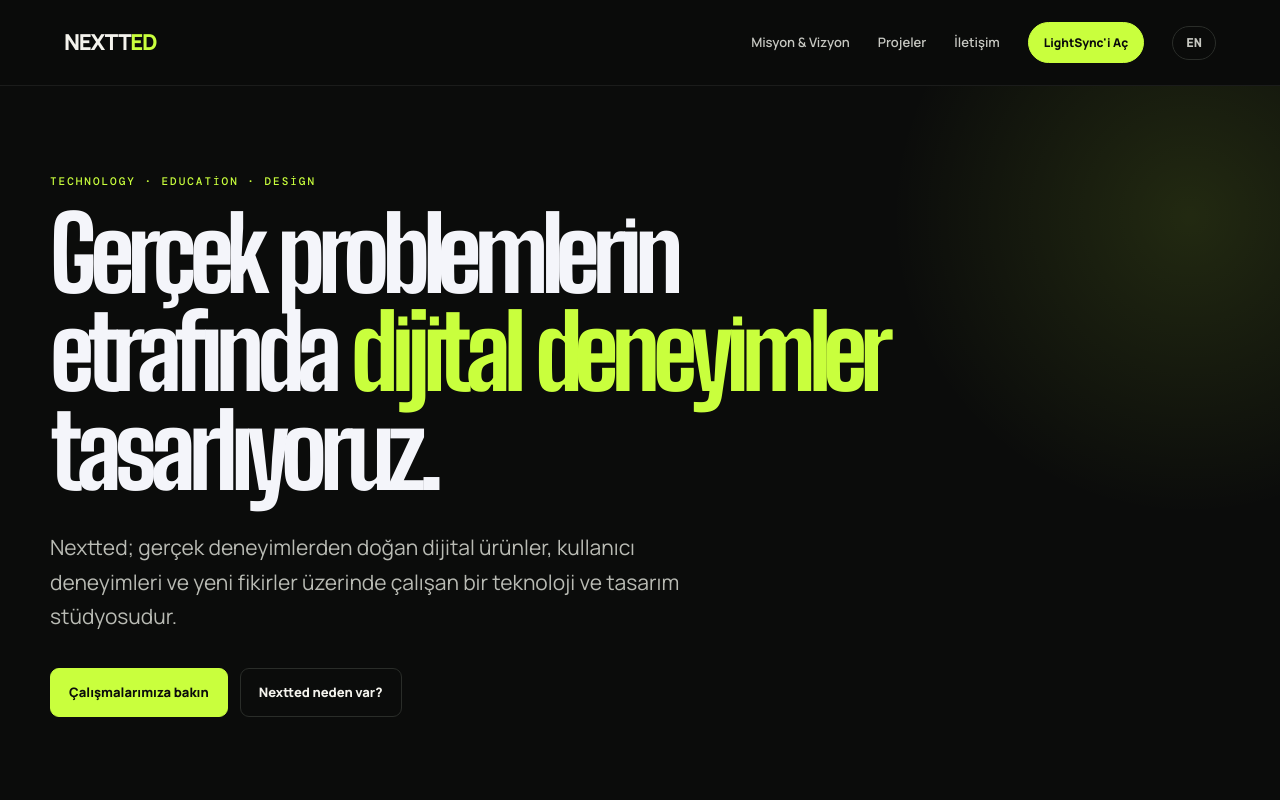
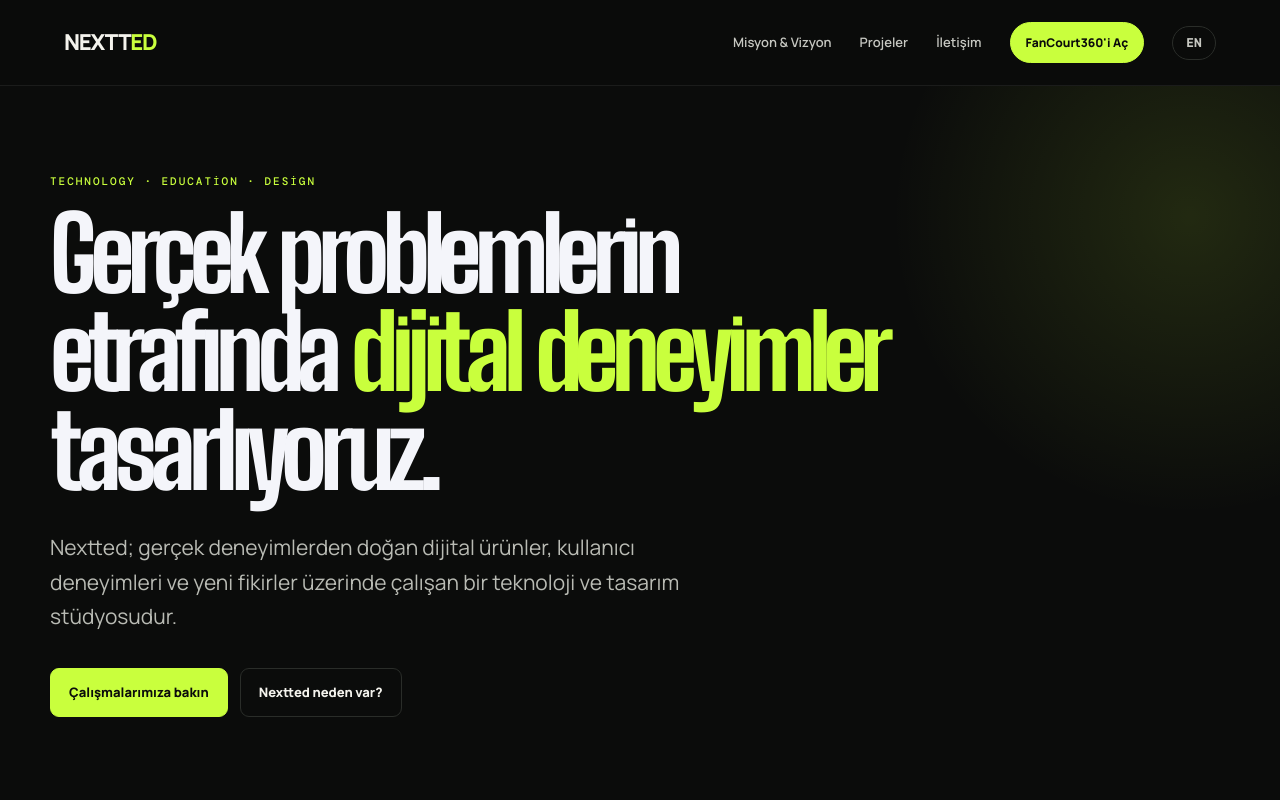
Before and after one commit to Fares-sharabati/Lightsync, a React (Vite) app: page / in a window 1280 px wide. Shown: the top 800 px of the page. Built offline with nearby package versions, Linux system fonts and the light colour scheme.

Commit message:
Rename FanCourt360 in Nextted navigation

```diff
--- a/src/components/NexttedNav.tsx
+++ b/src/components/NexttedNav.tsx
@@ -12,7 +12,7 @@ export default function NexttedNav() {
         <Link to="/mission">{t({ tr: 'Misyon & Vizyon', en: 'Mission & Vision' })}</Link>
         <Link to="/projects">{t({ tr: 'Projeler', en: 'Projects' })}</Link>
         <Link to="/contact">{t({ tr: 'İletişim', en: 'Contact' })}</Link>
-        <Link to="/admin" className="nextted-light-btn">{t({ tr: "LightSync'i Aç", en: 'Open LightSync' })}</Link>
+        <Link to="/admin" className="nextted-light-btn">{t({ tr: "FanCourt360'i Aç", en: 'Open FanCourt360' })}</Link>
         <button type="button" className="nextted-lang-toggle" onClick={toggleLanguage} aria-label="Switch language">
           {language === 'tr' ? 'EN' : 'TR'}
         </button>
```
